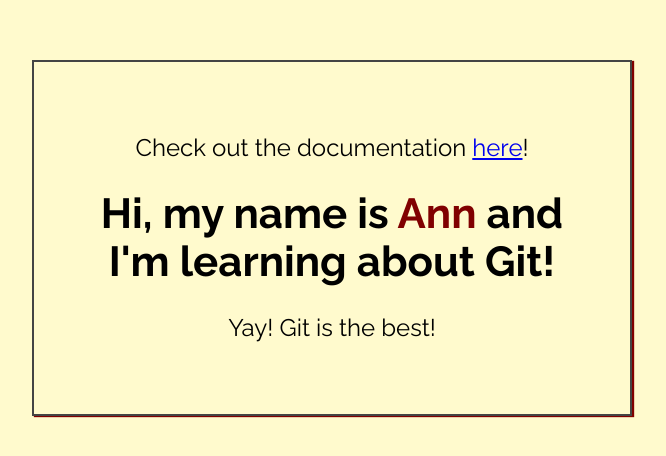
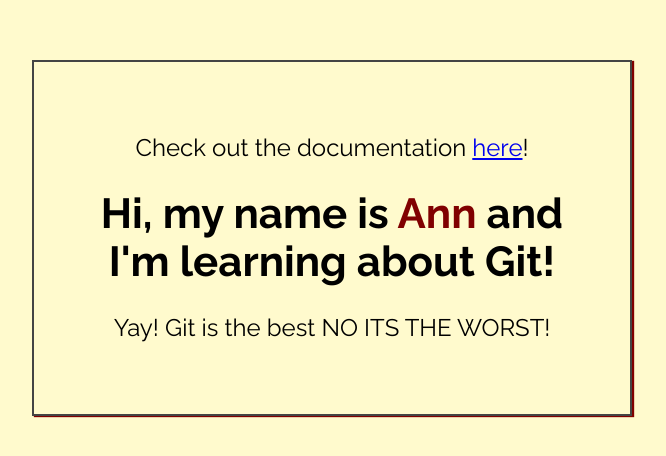
Before and after one commit to marikebotha/my-second-repo, a plain HTML site: page index.html in a window 1280 px wide. Shown: the part 162-618 px from the top of the page, without its empty margins (308-974 px from the left). Drawn offline with Linux system fonts and the light colour scheme.

Commit message:
Git is the worst

```diff
--- a/index.html
+++ b/index.html
@@ -17,7 +17,7 @@
 <p>Check out the documentation <a href="https://git-scm.com/doc">here</a>!</p>
         <h1>Hi, my name is <span class="highlight">Ann</span> and I'm learning about Git! </h1>
 
-        <p>Yay! Git is the best!</p>
+        <p>Yay! Git is the best NO ITS THE WORST!</p>
     </div>
 
 </body>
```
